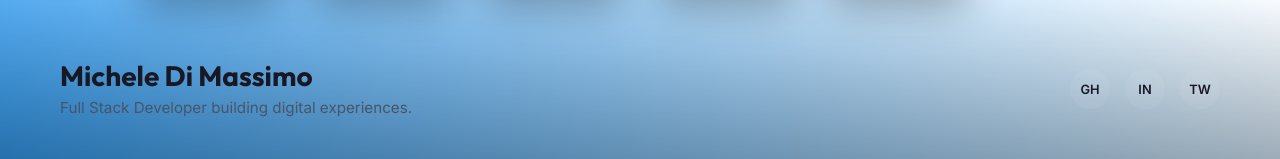
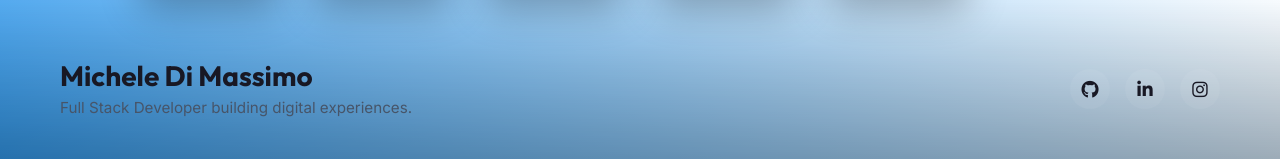
Before and after one commit to micheledimassimo/portfolio-test, a Vue app: page / in a window 1280 px wide. Shown: the part 1302-1461 px from the top of the page. Built offline with nearby package versions, Linux system fonts and the light colour scheme.

Commit message:
feat: add hero section shadow and integrate FontAwesome icons into footer

```diff
--- a/index.html
+++ b/index.html
@@ -13,6 +13,9 @@
 
     <!-- Devicon for Tech Stack Logos -->
     <link rel="stylesheet" type="text/css" href="https://cdn.jsdelivr.net/gh/devicons/devicon@latest/devicon.min.css" />
+
+    <!-- FontAwesome for Social Icons -->
+    <link rel="stylesheet" href="https://cdnjs.cloudflare.com/ajax/libs/font-awesome/6.5.1/css/all.min.css" />
   </head>
   <body>
     <div id="app"></div>
--- a/src/components/AppFooter.vue
+++ b/src/components/AppFooter.vue
@@ -18,10 +18,9 @@ export default {
       </div>
 
       <div class="footer-socials">
-        <!-- These are placeholders for real social links, using standard FontAwesome/Bootstrap icons if available, or just text/SVGs -->
-        <a href="#" class="social-link" title="GitHub">GH</a>
-        <a href="#" class="social-link" title="LinkedIn">IN</a>
-        <a href="#" class="social-link" title="Twitter">TW</a>
+        <a href="#" class="social-link" title="GitHub"><i class="fa-brands fa-github"></i></a>
+        <a href="#" class="social-link" title="LinkedIn"><i class="fa-brands fa-linkedin-in"></i></a>
+        <a href="#" class="social-link" title="Instagram"><i class="fa-brands fa-instagram"></i></a>
       </div>
     </div>
 
@@ -72,10 +71,9 @@ export default {
   height: 40px;
   border-radius: 50%;
   background: rgba(255, 255, 255, 0.05);
-  color: $text-light;
+  color: var(--text-light);
   text-decoration: none;
-  font-weight: 600;
-  font-size: 0.8rem;
+  font-size: 1.1rem;
   transition: all 0.3s ease;
 
   &:hover {
--- a/src/components/HeroSection.vue
+++ b/src/components/HeroSection.vue
@@ -52,6 +52,7 @@ export default {
   max-width: 650px;
   padding: 50px;
   text-align: left;
+  box-shadow: 0 10px 40px rgba(35, 146, 235, 0.35); /* Azzurro palette ombra */
 }
 
 .hero-image-wrapper {
```
